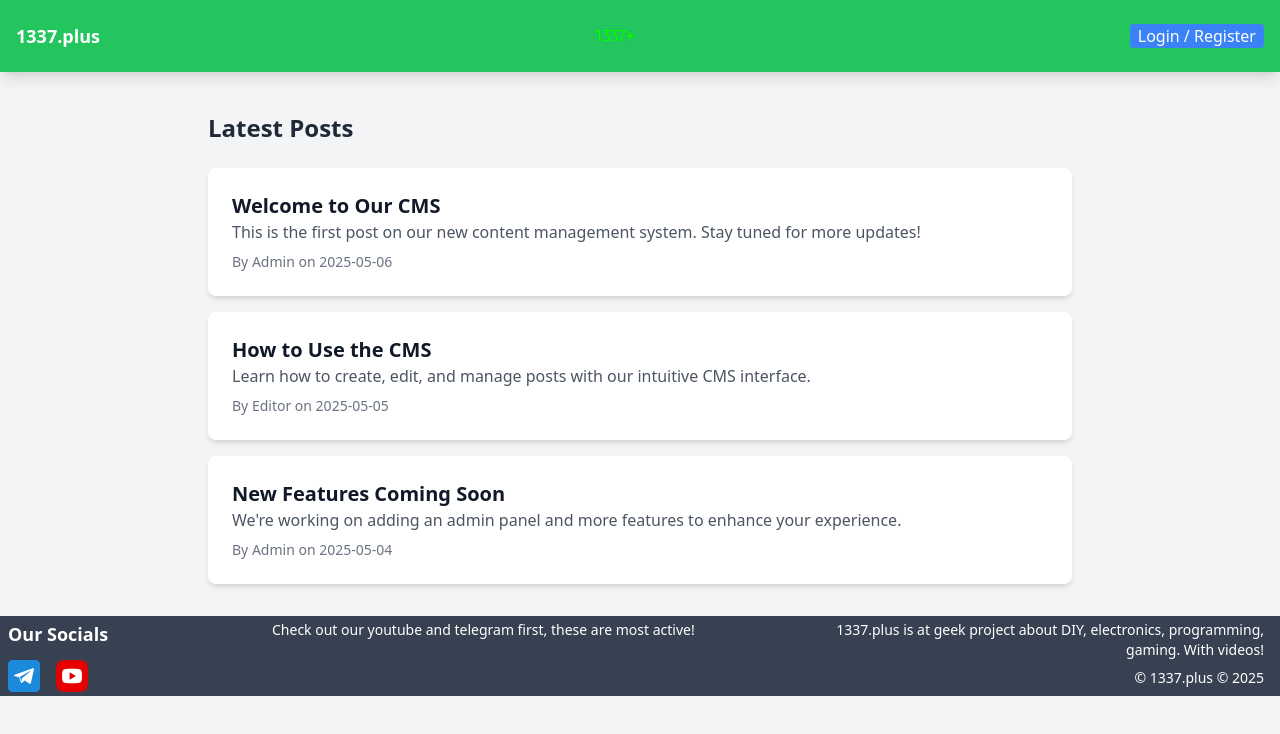
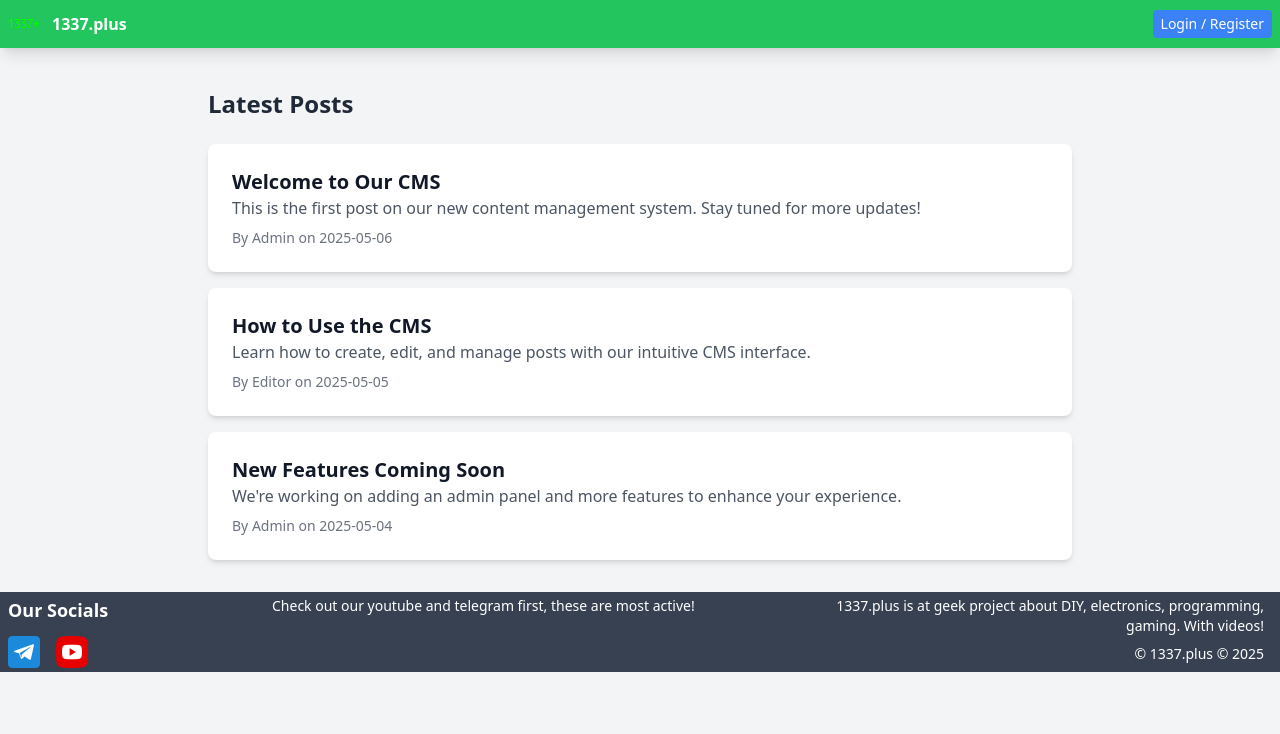
Before and after one commit to diviatrix/1337cms-front, a React (Vite) app: page / in a window 1280 px wide. Shown: the top 734 px of the page. Built offline with nearby package versions, Linux system fonts and the light colour scheme.

Commit message:
rework navbar to cols

```diff
--- a/src/components/NavBar.jsx
+++ b/src/components/NavBar.jsx
@@ -13,20 +13,25 @@ function NavBar() {
   };
 
   return (
-    <nav className="bg-green-500 p-4 shadow-lg">
+    <nav className="bg-green-500 p-2 shadow-lg">
       <div className="max-w-7xl mx-auto flex justify-between items-center">
-        <div className="text-white text-lg font-bold"><a href="/">{config.name}</a></div>
-        <div className='img'>
-          <img src={config.logo} alt={config.logo_alt} className="h-10 w-10 rounded-full" />
+        {/* Left side: Logo and Site Name */}
+        <div className="flex items-center space-x-3">
+          <a href="/" className="flex items-center space-x-2 space-y-0">
+            <img src={config.logo} alt={config.logo_alt} className="h- w-8 rounded-full" />
+          </a>
+          <a href="/" className="text-white text-md font-bold">{config.name}</a>
         </div>
-        <div className="flex items-center space-x-4">
+
+        {/* Right side: User info and buttons */}
+        <div className="flex items-center space-x-3">
           {token && user && (
-            <span className="text-white font-medium">{messages.user_hello} {user.username}</span>
+            <span className="text-white font-medium text-sm">{messages.user_hello} {user.username}</span>
           )}
           {!token ? (
             <button
               onClick={() => navigate('/auth')}
-              className="bg-blue-500 text-white px-2 py-0 rounded hover:bg-pink-400 transition duration-200"
+              className="bg-blue-500 text-white px-2 py-1 text-sm rounded hover:bg-pink-400 transition duration-200"
             >
               {messages.user_btn_login}
             </button>
@@ -34,19 +39,19 @@ function NavBar() {
             <>
               <button
                 onClick={() => alert('Profile clicked')}
-                className="bg-yellow-500 text-white px-2 py-0 rounded hover:bg-pink-400 transition duration-200"
+                className="bg-yellow-500 text-white px-2 py-1 text-sm rounded hover:bg-pink-400 transition duration-200"
               >
                 {messages.user_btn_profile}
               </button>
               <button
                 onClick={() => alert('Settings clicked')}
-                className="bg-yellow-500 text-white px-2 py-0 rounded hover:bg-pink-400 transition duration-200"
+                className="bg-yellow-500 text-white px-2 py-1 text-sm rounded hover:bg-pink-400 transition duration-200"
               >
                 {messages.user_btn_settings}
               </button>
               <button
                 onClick={handleLogout}
-                className="bg-cyan-500 text-white px-2 py-0 rounded hover:bg-pink-400 transition duration-200"
+                className="bg-cyan-500 text-white px-2 py-1 text-sm rounded hover:bg-pink-400 transition duration-200"
               >
                 {messages.user_btn_logout}
               </button>
```
